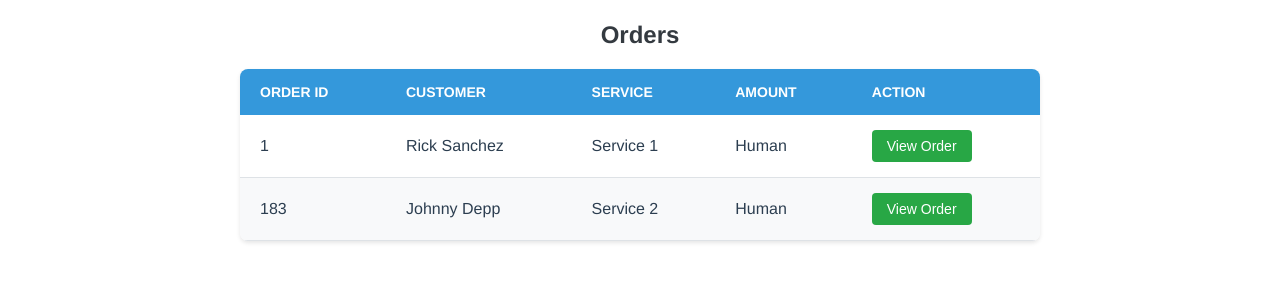
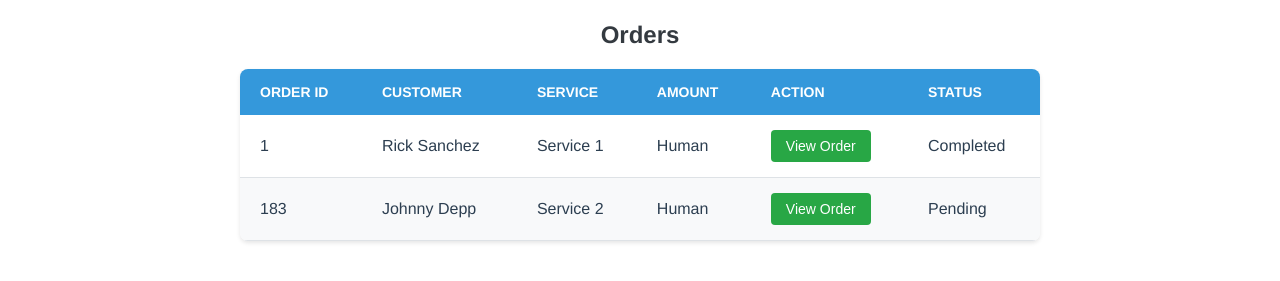
Before and after one commit to abhinavuser/nstoreinterface, a Vue app: page / in a window 1280 px wide. Both pictures are taken after a click on the link "Order". Shown: the part 177-458 px from the top of the page. Built offline with nearby package versions, Linux system fonts and the light colour scheme; no server answers.

Commit message:
status added

```diff
--- a/src/info/orders.json
+++ b/src/info/orders.json
@@ -3,12 +3,14 @@
       "id": 1,
       "customer": "Rick Sanchez",
       "service": "Service 1",
-      "amount": "Human"
+      "amount": "Human",
+      "status":"Completed"
     },
     {
       "id": 183,
       "customer": "Johnny Depp",
       "service": "Service 2",
-      "amount": "Human"
+      "amount": "Human",
+      "status": "Pending"
     }
 ]
--- a/src/views/OrderPage.vue
+++ b/src/views/OrderPage.vue
@@ -10,6 +10,7 @@
             <th>Service</th>
             <th>Amount</th>
             <th>Action</th>
+            <th>Status</th>
           </tr>
         </thead>
         <tbody>
@@ -21,6 +22,7 @@
             <td>
               <button @click="showOrderDetails(order.id)" class="view-order-btn">View Order</button>
             </td>
+            <td>{{ order.status }}</td>
           </tr>
         </tbody>
       </table>
```
